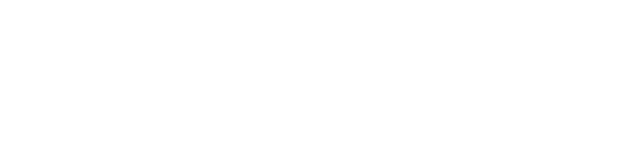
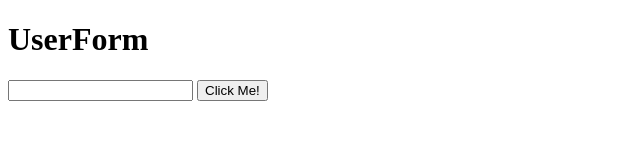
Before and after one commit to maysam-82/sample-web-framework, a website with bundled scripts: page index.html in a window 1280 px wide. Shown: the whole page, without its empty margins (0-640 px from the left). Built offline with nearby package versions, Linux system fonts and the light colour scheme; data requests are answered from the project's data file.

Commit message:
add UserForm view class with binding events

```diff
--- a/index.html
+++ b/index.html
@@ -5,6 +5,7 @@
     <title>Web Framework</title>
   </head>
   <body>
+    <div id="root"></div>
     <script src="./src/index.ts"></script>
   </body>
 </html>
--- a/src/index.ts
+++ b/src/index.ts
@@ -1,6 +1,4 @@
-import { User } from './models/User';
-const collection = User.buildUserCollection();
-collection.on('change', () => {
-	console.log(collection);
-});
-collection.fetch();
+import { UserForm } from './views/UserForm';
+
+const userForm = new UserForm(document.getElementById('root'));
+userForm.render();
--- /dev/null
+++ b/src/views/UserForm.ts
@@ -0,0 +1,46 @@
+export class UserForm {
+	//  Element is going to reference any HTMLElements
+	// Whenever we create an instance of `UserForm`, we are going to pass in a `parent` property.  We are going to tell this class where should insert its HTML.
+	constructor(public parent: Element) {}
+	onButtonClick(): void {
+		console.log('Hi There!');
+	}
+	onHeaderHover(): void {
+		console.log('Hover!!!');
+	}
+	eventsMap(): { [key: string]: () => void } {
+		return {
+			'click:button': this.onButtonClick,
+			'mouseenter:h1': this.onHeaderHover,
+		};
+	}
+	template(): string {
+		return `
+    <div>
+    <h1>
+    UserForm
+    </h1>
+    <input/>
+    <button>Click Me!</button>
+    </div>
+    `;
+	}
+	// The goal of render method is  take a template from `template` method and append it as a child to the `parent` property.
+	bindEvents(fragment: DocumentFragment): void {
+		const eventsMap = this.eventsMap();
+		for (const eventKey in eventsMap) {
+			const [eventName, selector] = eventKey.split(':');
+			fragment.querySelectorAll(selector).forEach((element: Element): void => {
+				element.addEventListener(eventName, eventsMap[eventKey]);
+			});
+		}
+	}
+	render(): void {
+		const templateElement = document.createElement('template');
+		templateElement.innerHTML = this.template();
+		// the `content` property is the actual reference to the HTML that is inside that template. This `content` property is of type `DocumentFragment`. DocumentFragment is an object that contain a reference to an HTML. Its general purposes is to hold an HTML inside of memory before it gets attached to the DOM.
+		this.bindEvents(templateElement.content);
+
+		this.parent.append(templateElement.content);
+	}
+}
```
Lines whose indentation alone changed are shown as unchanged.
